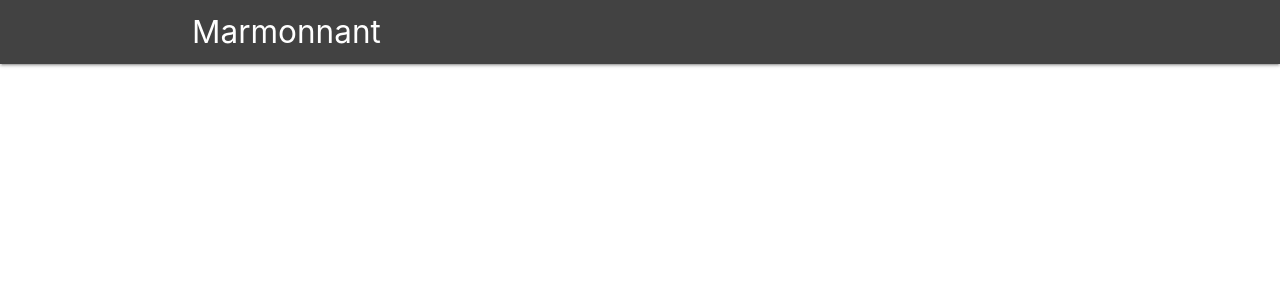
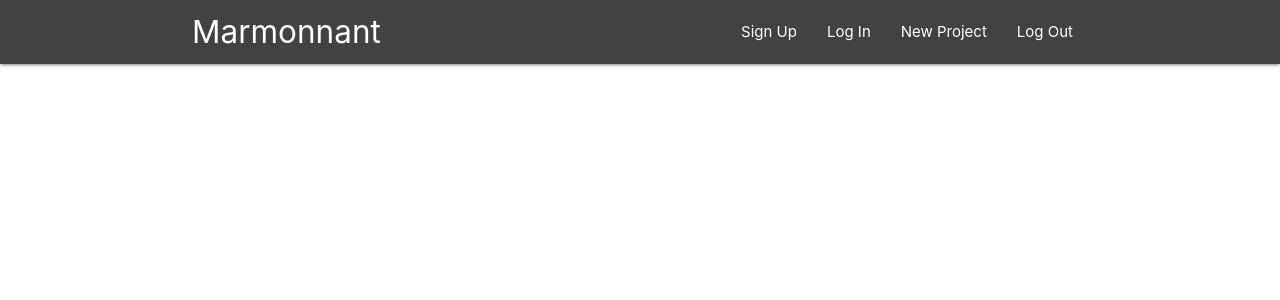
Before and after one commit to Msts-O/React-practice, a React (Create React App) app in the folder bbs_marmonnant/: page / in a window 1280 px wide. Shown: the top 300 px of the page. Built offline with nearby package versions, Linux system fonts and the light colour scheme.

Commit message:
Signup.outの投稿完了

```diff
--- a/bbs_marmonnant/src/Components/Navbar.js
+++ b/bbs_marmonnant/src/Components/Navbar.js
@@ -1,11 +1,15 @@
 import React from 'react'
 import { Link } from 'react-router-dom'
+import SignoutLinks from "./SignoutLinks";
+import SignupLinks from "./SignupLinks";
 
 const Navbar = () =>{
     return(
         <nav className="nav-wrapper grey darken-3">
           <div className="container">
             <Link to="/" className="brand-logo">Marmonnant</Link>
+            <SignupLinks/>
+            <SignoutLinks/>
           </div>
         </nav>
            )
--- /dev/null
+++ b/bbs_marmonnant/src/Components/SignoutLinks.js
@@ -0,0 +1,13 @@
+import React from 'react';
+import { NavLink } from 'react-router-dom';
+
+const SignoutLinks = () => {
+     return(
+      <ul className="right">
+       <li><NavLink to='/'>Sign Up</NavLink></li>
+       <li><NavLink to='/'>Log In</NavLink></li>
+        </ul>
+     )
+}
+
+export default SignoutLinks;
--- /dev/null
+++ b/bbs_marmonnant/src/Components/SignupLinks.js
@@ -0,0 +1,13 @@
+import React from 'react';
+import { NavLink } from 'react-router-dom';
+
+const SignupLinks = () => {
+    return(
+      <ul className="right">
+       <li><NavLink to='/'>New Project</NavLink></li>
+       <li><NavLink to= '/'>Log Out</NavLink></li>
+        </ul>
+    )
+}
+
+export default SignupLinks;
```
Also changed, not shown: 1 other file (tests, documents, lock files or other folders).
